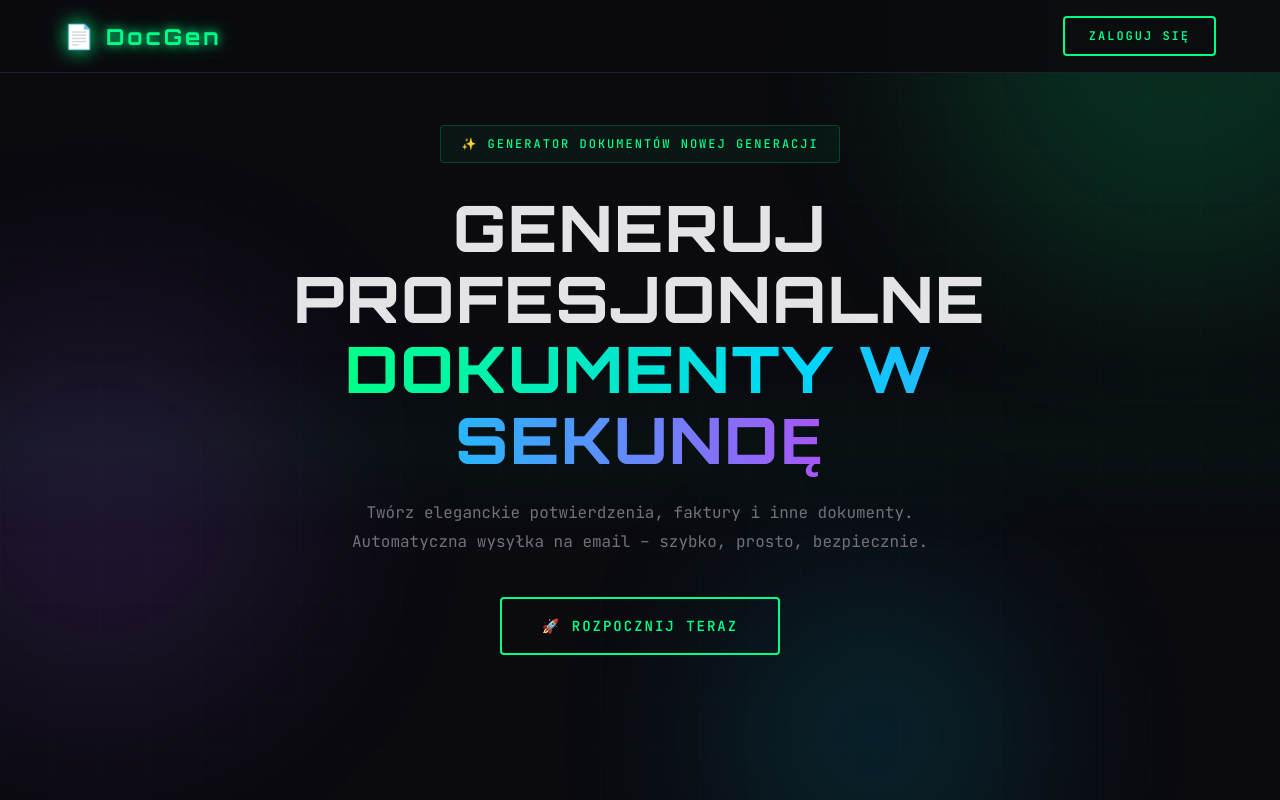
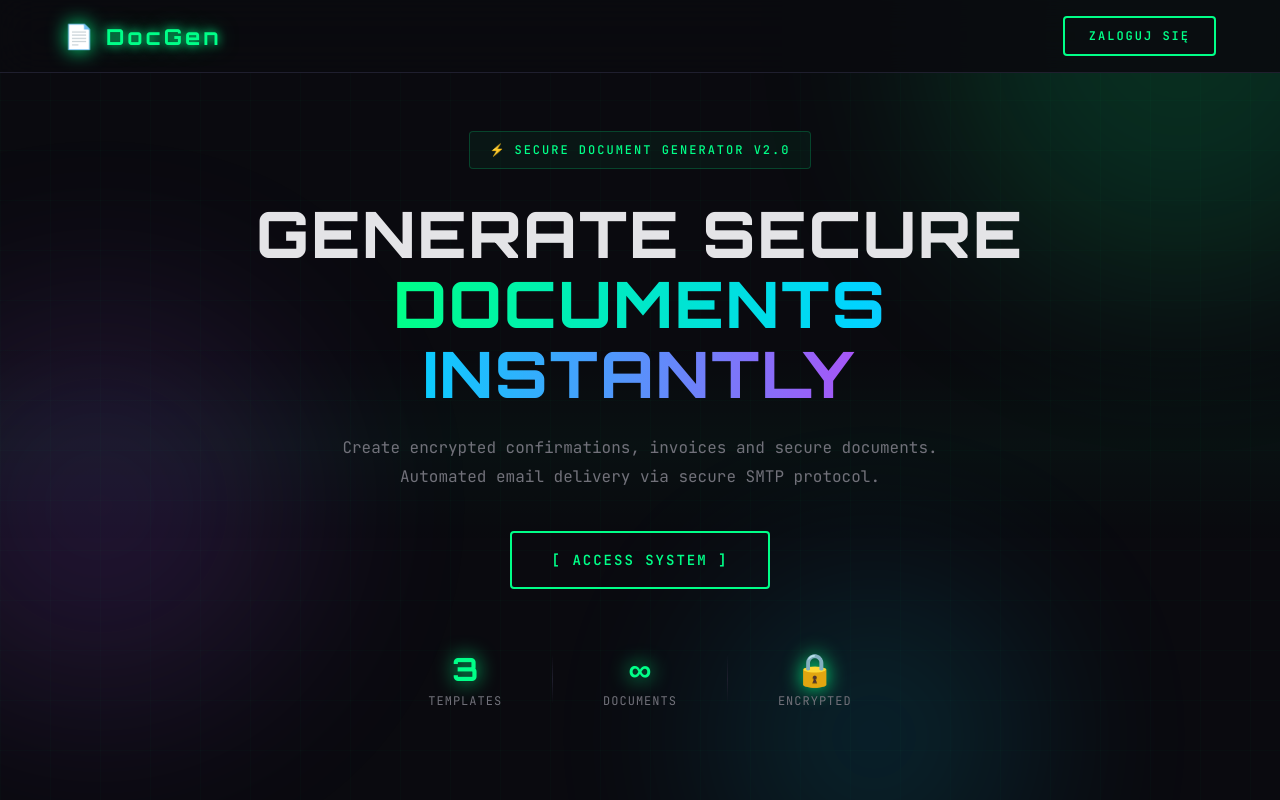
Before and after one commit to nikos-html/321, a React (Create React App) app in the folder frontend/: page / in a window 1280 px wide. Shown: the top 800 px of the page. Built offline with nearby package versions, Linux system fonts and the light colour scheme; the HTML template or start-up script is replaced by a standard one.

Commit message:
auto-commit for 82167be9-780c-436d-9c39-b13f325d8cbb

```diff
--- a/frontend/src/App.js
+++ b/frontend/src/App.js
@@ -756,20 +756,37 @@ const AppContent = ({ toast, showToast, page, setPage, generatorRef }) => {
           <section className="hero">
             <div className="hero-container">
               <div className="hero-badge animate-slide-down">
-                ✨ Generator dokumentów nowej generacji
+                <span>⚡</span> SECURE DOCUMENT GENERATOR v2.0
               </div>
               <h1 className="hero-title animate-slide-up">
-                Generuj profesjonalne<br/>
-                <span className="gradient-text">dokumenty w sekundę</span>
+                Generate Secure<br/>
+                <span className="gradient-text">Documents Instantly</span>
               </h1>
               <p className="hero-subtitle animate-slide-up">
-                Twórz eleganckie potwierdzenia, faktury i inne dokumenty.<br/>
-                Automatyczna wysyłka na email – szybko, prosto, bezpiecznie.
+                Create encrypted confirmations, invoices and secure documents.<br/>
+                Automated email delivery via secure SMTP protocol.
               </p>
               <div className="hero-buttons animate-slide-up">
                 <button className="btn-primary btn-large" onClick={scrollToGenerator}>
-                  🚀 {user ? 'Generuj dokument' : 'Rozpocznij teraz'}
+                  {user ? '[ GENERATE ]' : '[ ACCESS SYSTEM ]'}
                 </button>
+              </div>
+
+              <div className="hero-stats animate-fade-in">
+                <div className="stat-item">
+                  <div className="stat-value">3</div>
+                  <div className="stat-label">Templates</div>
+                </div>
+                <div className="stat-divider"></div>
+                <div className="stat-item">
+                  <div className="stat-value">∞</div>
+                  <div className="stat-label">Documents</div>
+                </div>
+                <div className="stat-divider"></div>
+                <div className="stat-item">
+                  <div className="stat-value">🔒</div>
+                  <div className="stat-label">Encrypted</div>
+                </div>
               </div>
             </div>
           </section>
```
